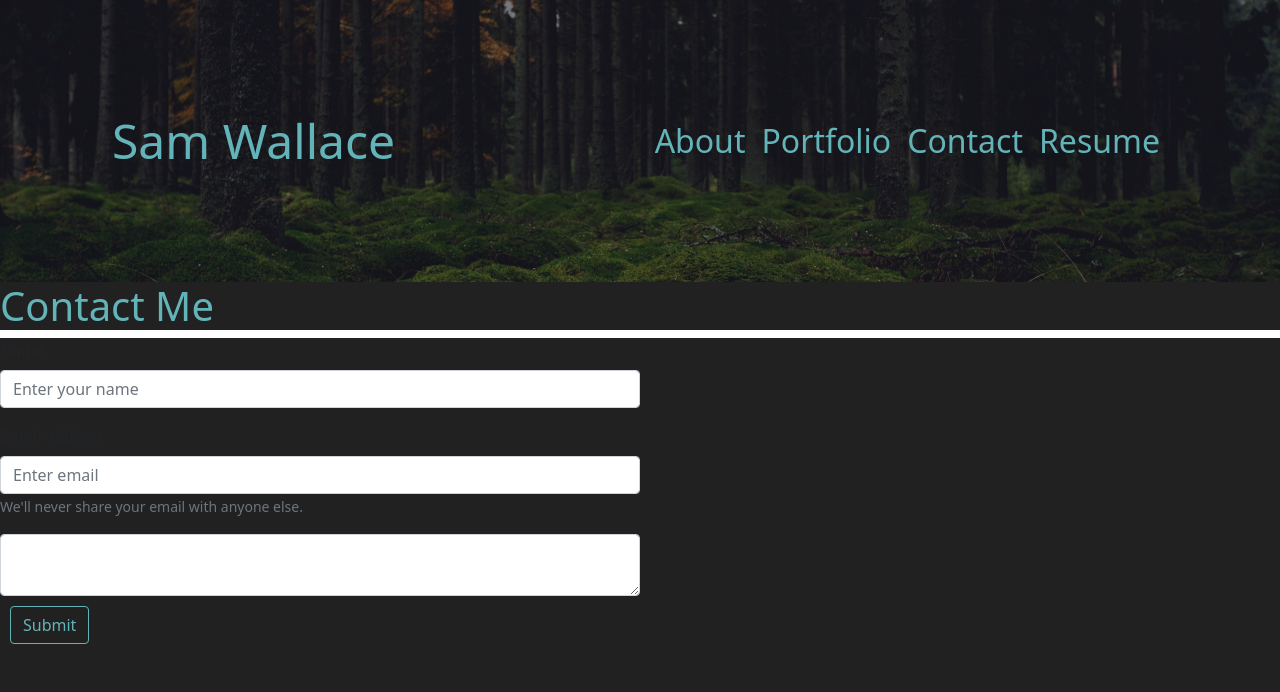
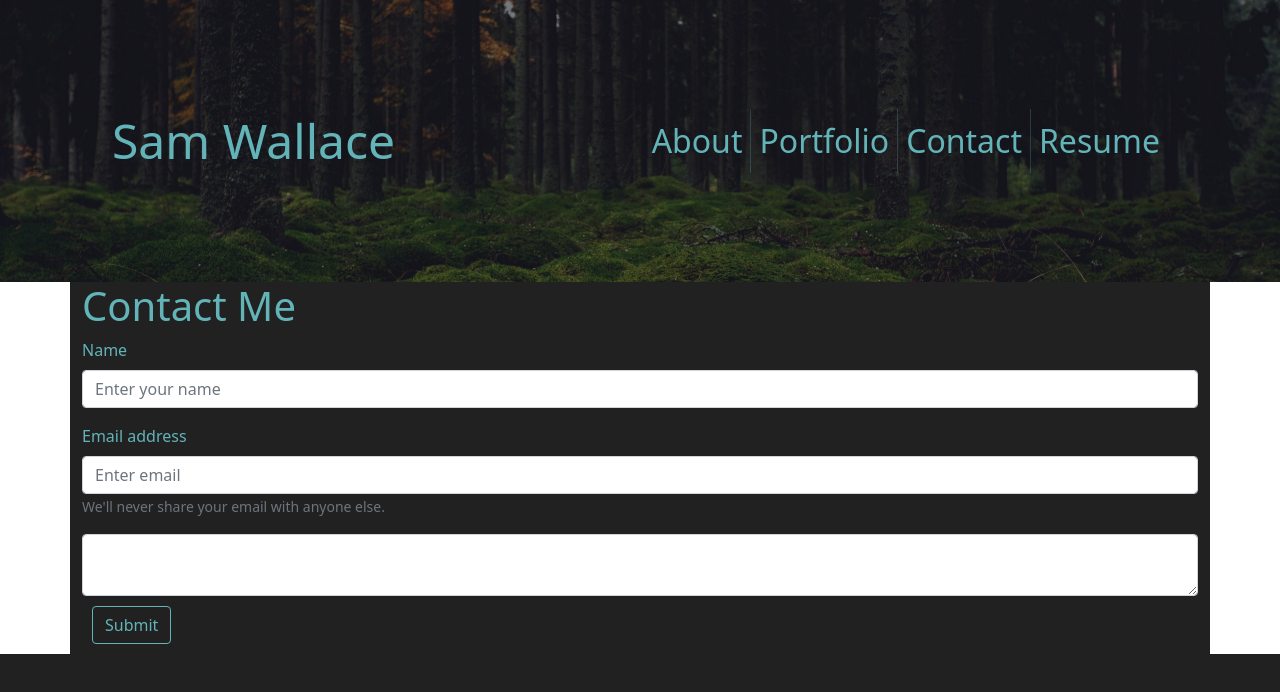
Before and after one commit to sammymayhem/reacto-portfolium-2, a React (Create React App) app: page /contact in a window 1280 px wide. Shown: the top 692 px of the page. Built offline with nearby package versions, Linux system fonts and the light colour scheme.

Commit message:
working on css

```diff
--- a/package.json
+++ b/package.json
@@ -2,6 +2,7 @@
   "name": "reacto-portfolium-2",
   "version": "0.1.0",
   "private": true,
+  "homepage": "https://sammymayhem.github.io/reacto-portfolium-2",
   "dependencies": {
     "@testing-library/jest-dom": "^5.16.4",
     "@testing-library/react": "^13.3.0",
--- a/src/App.css
+++ b/src/App.css
@@ -21,6 +21,10 @@ html {
     color: var(--secondary-1);
 }
 
+#break {
+    color: var(--secondary-1);
+}
+
 .navbar-toggler-icon {
     background-color: var(--secondary-1);
     border-radius: 5px;
--- a/src/App.js
+++ b/src/App.js
@@ -9,7 +9,6 @@ import {
 import { About } from './components/About';
 import { Portfolio } from './components/Portfolio';
 import { Contact } from './components/Contact';
-import { Resume } from './components/Resume';
 
 function App() {
   return (
@@ -22,8 +21,11 @@ function App() {
             <Navbar.Collapse id="responsive-navbar-nav">
               <Nav className="ms-auto" id="links">
                 <Nav.Link as={Link} to="/about">About</Nav.Link>
+                <div className="vr" id="break" />
                 <Nav.Link as={Link} to="/portfolio">Portfolio</Nav.Link>
+                <div className="vr" id="break" />
                 <Nav.Link as={Link} to="/contact">Contact</Nav.Link>
+                <div className="vr" id="break" />
                 <Nav.Link href="https://www.dropbox.com/s/55z2vo38fwm03tw/Resume%20-%20Sam%20Wallace.pdf?dl=0">Resume</Nav.Link>
               </Nav>
             </Navbar.Collapse>
--- a/src/components/Contact.js
+++ b/src/components/Contact.js
@@ -1,11 +1,14 @@
 import React from 'react';
-import { Form, FormControl, Button, InputGroup } from 'react-bootstrap'
+import { Form, FormControl, Button, InputGroup, Container, Row, Col } from 'react-bootstrap'
 import '../styles/Contact.css'
 
 export const Contact = () => {
     return (
+        <Container id='container'>
+            <Row>
+                <Col>
                     <div id="contact-form">
-            <div id="contact-title">
+                        <div>
                             <h1>Contact Me</h1>
                         </div>
                         <Form>
@@ -31,5 +34,8 @@ export const Contact = () => {
                             </Button>
                         </Form>
                     </div>
+                </Col>
+            </Row>
+        </Container>
     )
 }
--- a/src/styles/Contact.css
+++ b/src/styles/Contact.css
@@ -4,8 +4,16 @@
     --secondary-2: #A9E4D7;
 }
 
-#contact-title {
+#container {
+    background-color: var(--body-bg) !important;
+}
+
+/* div {
     background-color: var(--body-bg);
+} */
+
+#contact-form {
+    background-color: var(--body-bg) !important;
     color: var(--secondary-1);
 }
 
@@ -18,7 +26,7 @@ Form {
 }
 
 #email, #name, #user-text {
-    width: 50% !important;
+    /* width: 50% !important; */
 }
 
 #submit-button {
```
Lines whose indentation alone changed are shown as unchanged.
